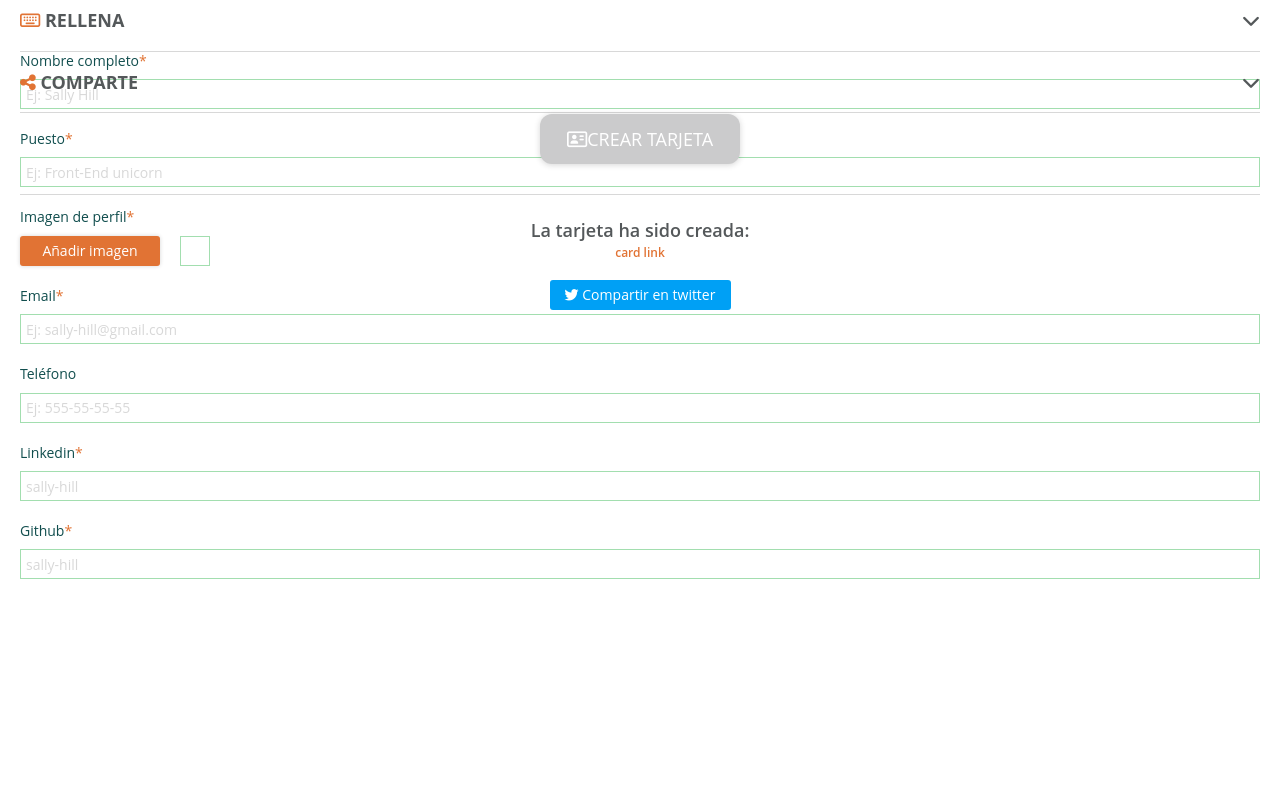
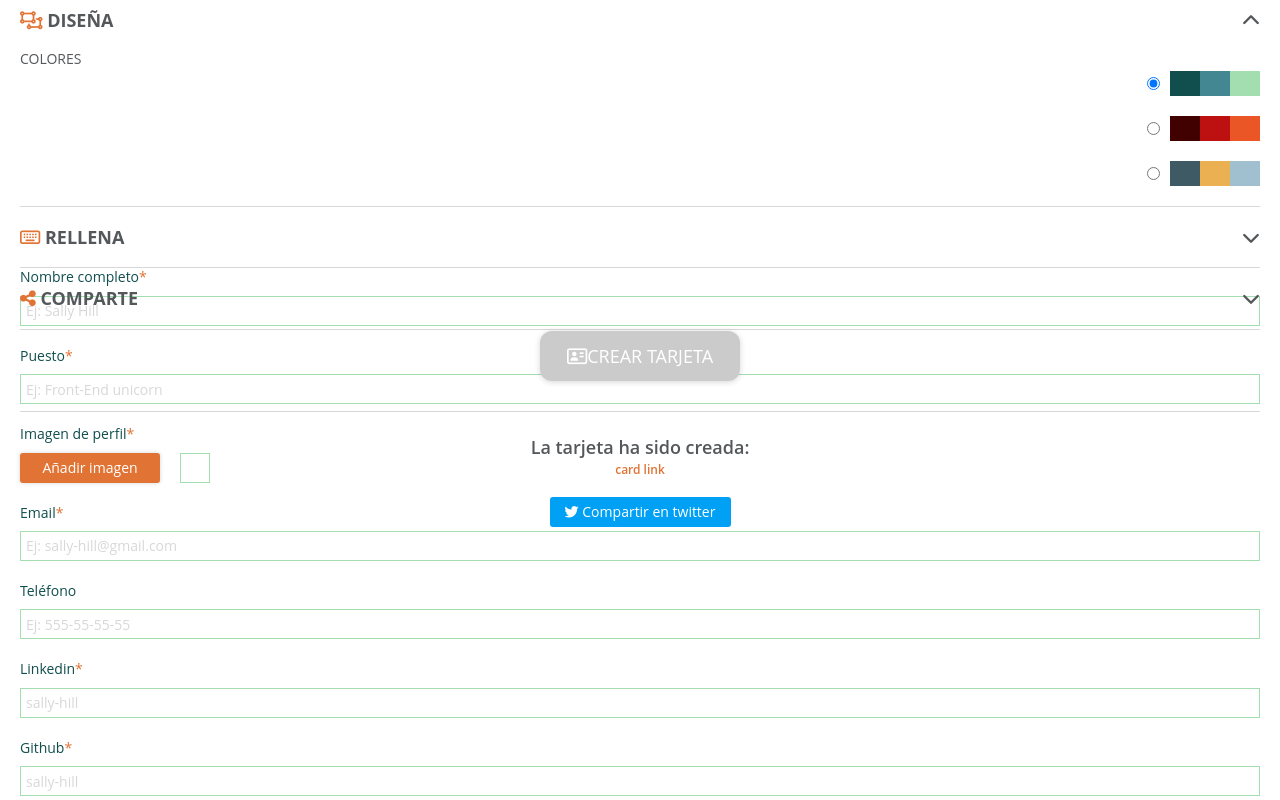
Before and after one commit to Adalab/project-promo-h-module-3-team-2-afternoon, a React (Create React App) app: page / in a window 1280 px wide. Built offline with nearby package versions, Linux system fonts and the light colour scheme.

Commit message:
add design

```diff
--- a/src/components/Design.js
+++ b/src/components/Design.js
@@ -0,0 +1,45 @@
+import React from 'react';
+
+class Design extends React.Component{
+    render(){
+        return (
+            <section className="forms__section design">
+                <div className="form-top" id="form-top-design">
+                    <h2><i className="far fa-object-ungroup"></i> Diseña</h2>
+                    <div className="form-arrow arrow-down form-arrow-collapse" id="arrow-design"><i className="fas fa-chevron-down"></i></div>
+                </div>
+                <div className="form-bottom form-bottom-collapse" id="form-bottom-design">
+                    <p>Colores</p>
+                    <ul>
+                        <li className="select-palette  palette-1">
+                            <input id="palette1" type="radio" name="palettes" value="1" checked/>
+                            <label class="palette" htmlFor="palette1">
+                                <div className="palette__color color-1"></div>
+                                <div className="palette__color color-2"></div>
+                                <div className="palette__color color-3"></div>
+                            </label>
+                        </li>
+                        <li className="select-palette palette-2">
+                            <input id="palette2" type="radio" name="palettes" value="2"/>
+                            <label className="palette" htmlFor="palette2">
+                                <div className="palette__color color-1"></div>
+                                <div className="palette__color color-2"></div>
+                                <div className="palette__color color-3"></div>
+                            </label>
+                        </li>
+                        <li className="select-palette palette-3">
+                            <input id="palette3" type="radio" name="palettes" value="3"/>
+                            <label className="palette" htmlFor="palette3">
+                                <div className="palette__color color-1"></div>
+                                <div className="palette__color color-2"></div>
+                                <div className="palette__color color-3"></div>
+                            </label>
+                        </li>
+                    </ul>
+                </div>
+            </section>
+        )
+    }
+}
+
+export default Design;
--- a/src/components/Form.js
+++ b/src/components/Form.js
@@ -9,7 +9,7 @@ class Form extends React.Component {
             <section className="forms">
                 <div className="section-wrapper">
                     <form action="" method="POST" id="card__form">
-                        {/*<Design />*/}
+                        <Design />
                         <Fill/>
                         <Share/>
                     </form>
```
